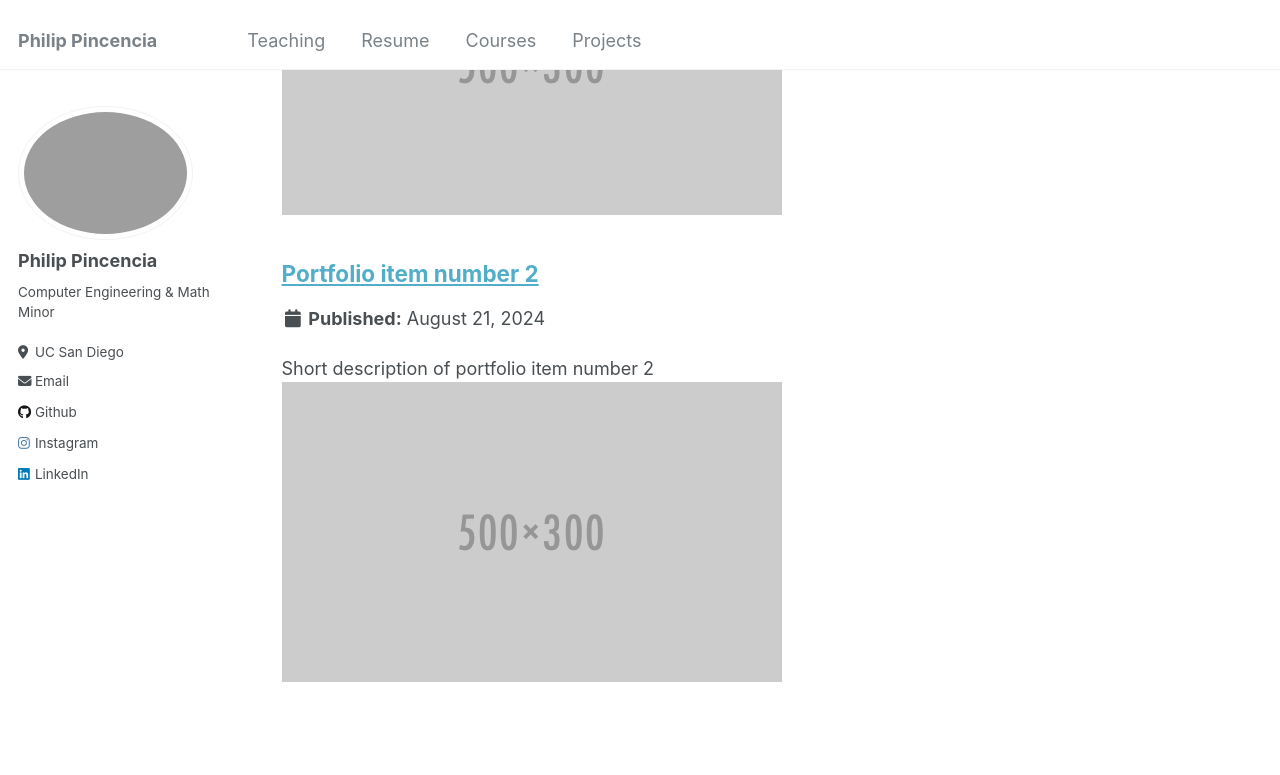
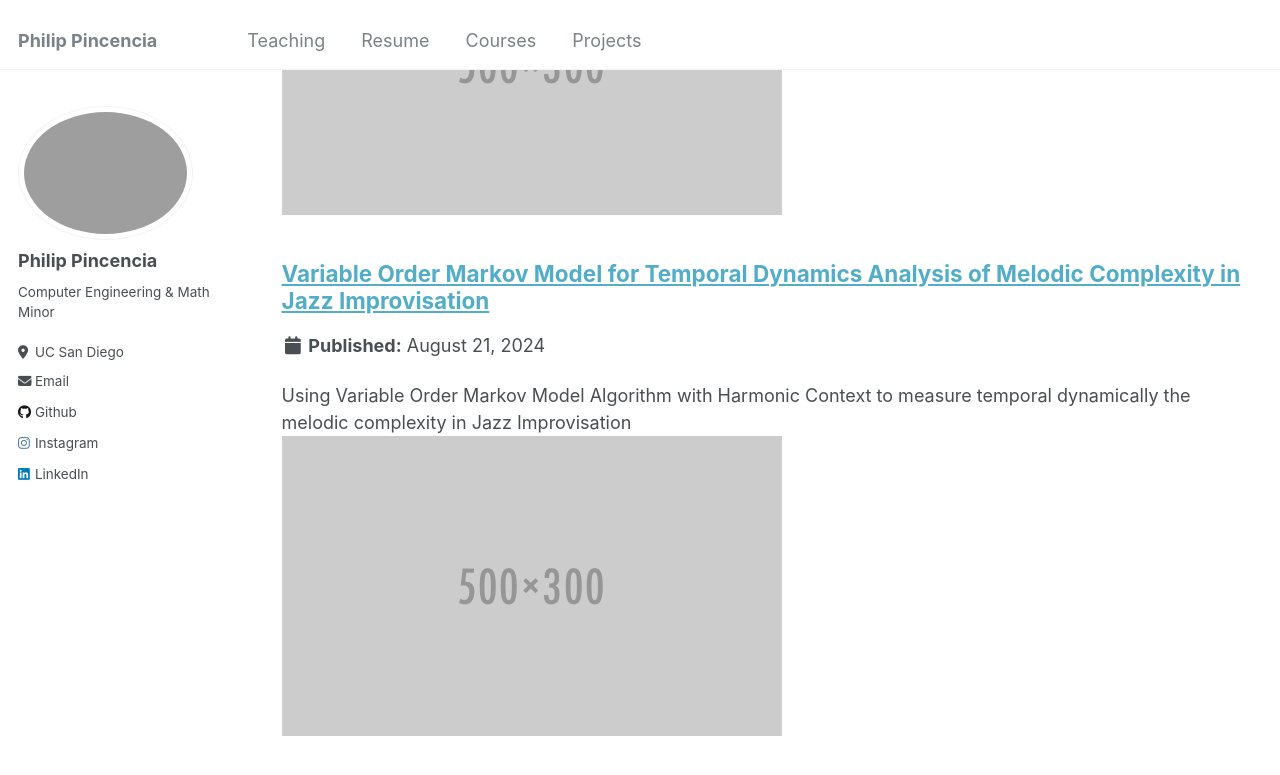
Before and after one commit to 1618lip/1618lip.github.io, a Jekyll site: the page built from _pages/portfolio.html, in a window 1280 px wide and 900 px high, scrolled down 387 px. Shown: the top 775 px of the window. Built offline with Jekyll 4.4.1, drawn with Linux system fonts in a browser that asks for light colours.

Commit message:
Update portfolio-2.html

```diff
--- a/_portfolio/portfolio-2.html
+++ b/_portfolio/portfolio-2.html
@@ -1,6 +1,6 @@
 ---
-title: "Portfolio item number 2"
-excerpt: "Short description of portfolio item number 2 <br/><img src='/images/500x300.png'>"
+title: "Variable Order Markov Model for Temporal Dynamics Analysis of Melodic Complexity in Jazz Improvisation"
+excerpt: "Using Variable Order Markov Model Algorithm with Harmonic Context to measure temporal dynamically the melodic complexity in Jazz Improvisation<br/><img src='/images/500x300.png'>"
 collection: portfolio
 ---
 
```
